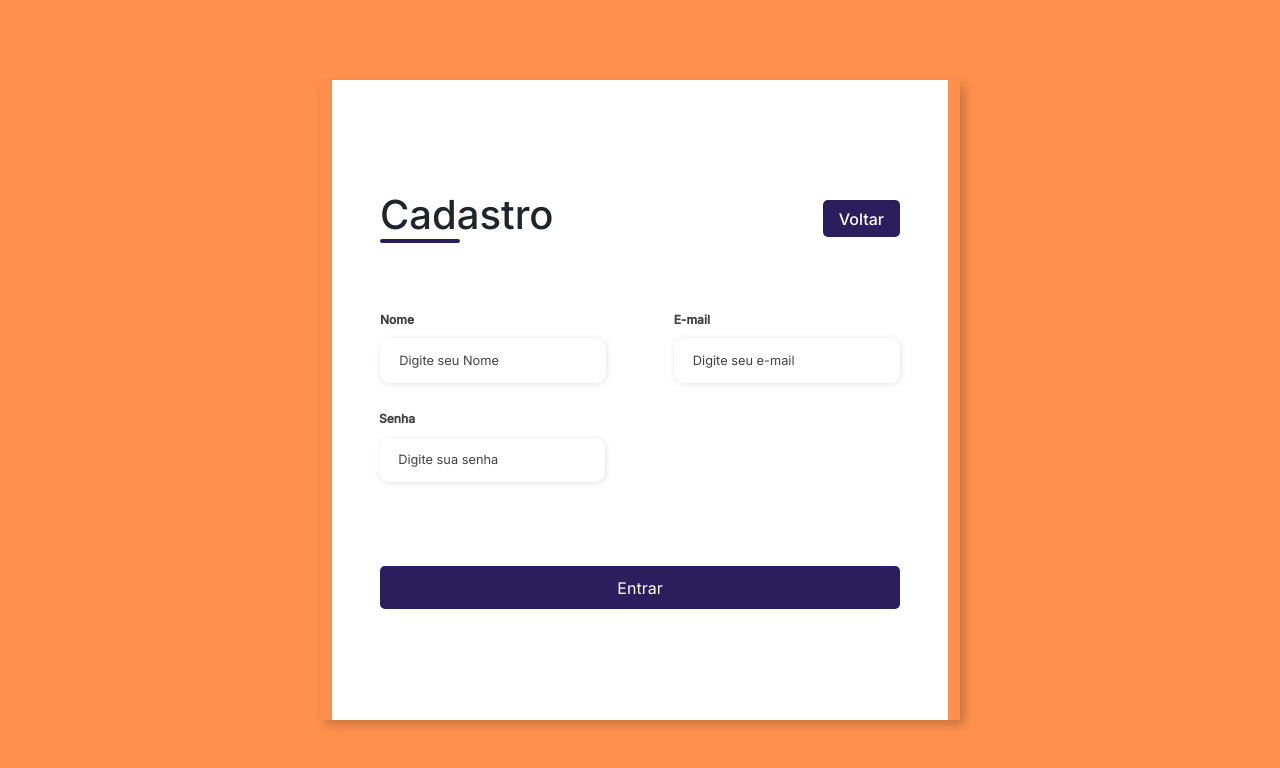
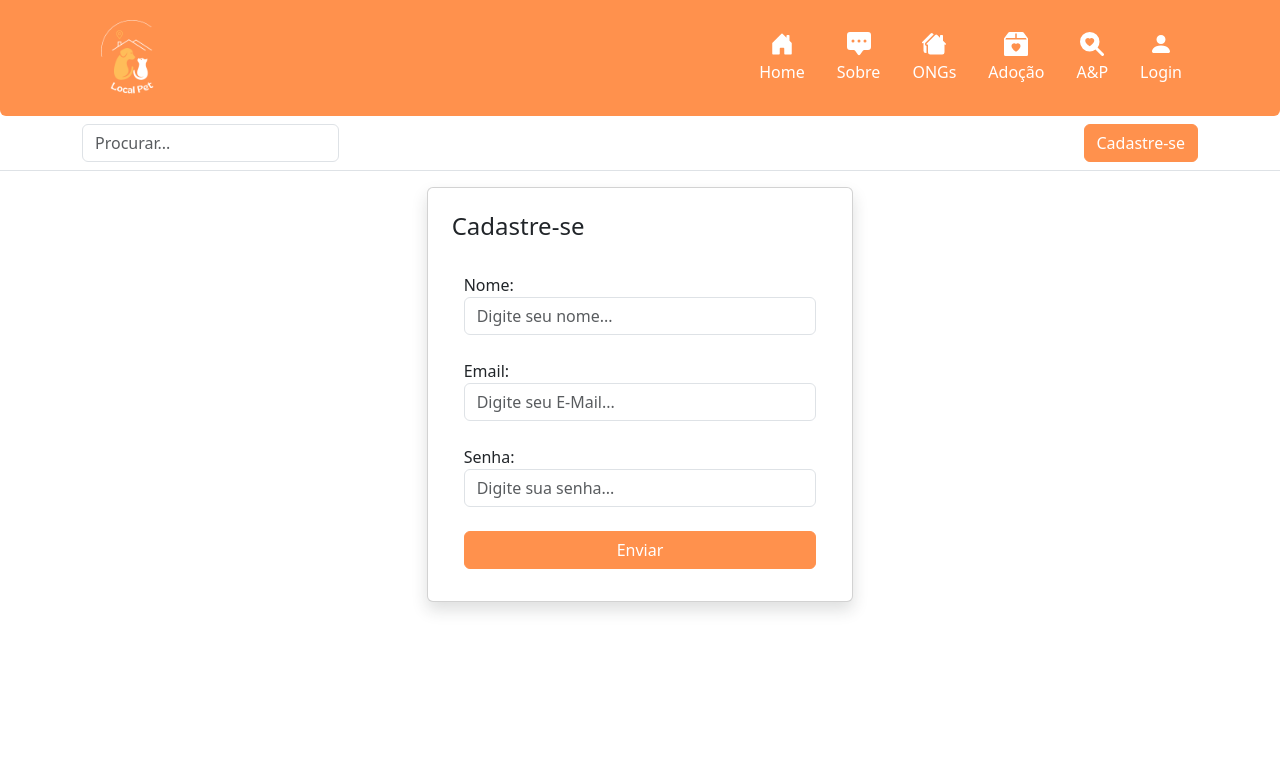
Before and after one commit to ellen-vieira/LocalPet, a PHP site: page /LocalPet/usuarios_insere.php in a window 1280 px wide. Shown: the top 768 px of the page. Run offline with PHP 8.4, Linux system fonts and the light colour scheme; some libraries are stand-ins or nearby versions.

Commit message:
Mudanças

```diff
--- a/usuarios_insere.php
+++ b/usuarios_insere.php
@@ -1,76 +1,72 @@
 <?php
-// Incluir o arquivo e fazer a conexão
+// INCLUIR  O ARQUIVO E FAZER A CONEXÃO
 include('conn/connect.php');
 
 if ($_POST) {
 
-    // Receber os dados do formulário
-    // Organizar os campos na mesma ordem
+    // RECEBER OS DADOS DO FORMULÁRIO
+    // ORGANIZAR OS CAMPOS NA MESMA ORDEM
     $nome = $_POST['nome'];
     $email = $_POST['email'];
     $senha = $_POST['senha'];
 
-    // Consulta SQL para inserção de dados
+    // CONSULTA SQL PARA INSERÇÃO DE DADOS
     $insertSQL = "INSERT INTO usuarios
                     ( nome, email, senha)
                     VALUES
                     ('$nome', '$email' , '$senha')
                     ";
+                    var_dump($insertSQL);
     $resultado = $conn->query($insertSQL);
 }
 ?>
 <!DOCTYPE html>
-<html lang="pt-br">
+<html lang="pt-BR">
 
 <head>
     <meta charset="UTF-8">
     <meta name="viewport" content="width=device-width, initial-scale=1.0">
+    <title></title>
+    <!-- LINKS BOOTSTRAP -->
+    <link href="https://cdn.jsdelivr.net/npm/bootstrap@5.0.1/dist/css/bootstrap.min.css" rel="stylesheet" integrity="sha384-+0n0xVW2eSR5OomGNYDnhzAbDsOXxcvSN1TPprVMTNDbiYZCxYbOOl7+AMvyTG2x" crossorigin="anonymous">
+    <link rel="stylesheet" href="https://cdn.jsdelivr.net/npm/bootstrap-icons@1.5.0/font/bootstrap-icons.css">
     <link rel="stylesheet" href="css/bootstrap.css">
-    <link rel="stylesheet" href="css/style.css">
-    <title>Cadastro</title>
 </head>
-
-<body>
-    <!-- DIV IMAGEM -->
+<?php include 'header.php'; ?>
+<div>
+    <section class="d-flex justify-content-center align-items-center">
+        <div class="card shadow col-xs-12 col-sm-6 col-md-6 col-lg-4   p-4">
+            <div class="mb-4 d-flex justify-content-start align-items-center">
+                <h4>Cadastre-se</h4>
+            </div>
             <div class="container">
-        <div class="form-image">
-            <img src="images/Usuario.png" alt="">
-        </div>
-        <div class="form">
-            <form action="#" method="POST">
-                <div class="form-header">
-                    <!-- TITULO -->
-                    <div class="title">
-                        <h1>Cadastro</h1>
-                    </div>
-                    <!-- BOTÃO VOLTAR -->
-                    <div class="login-button">
-                        <button><a href="home.php">Voltar</a></button>
+                <form id="cadastro">
+                    <!-- NOME -->
+                    <div class="mb-4">
+                        <div>
+                            <label for="nome">Nome:</label>
+                            <input id="nome" type="text" name="nome"  class="form-control" placeholder="Digite seu nome..." required>
                         </div>
                     </div>
-                <!-- INPUTS -->
-                <div class="input-group">
-                    <div class="input-box">
-                        <label for="Nome">Nome</label>
-                        <input id="nome" type="text" name="nome" placeholder="Digite seu Nome" required>
+                    <!-- EMAIL -->
+                    <div class="mb-4">
+                        <label for="email">Email:</label>
+                        <input id="email" type="email" name="email" class="form-control" placeholder="Digite seu E-Mail..." required>
                     </div>
-                    <div class="input-box">
-                        <label for="email">E-mail</label>
-                        <input id="email" type="email" name="email" placeholder="Digite seu e-mail" required>
+                    <!-- SENHA -->
+                    <div class="mb-4">
+                        <label for="senha">Senha:</label>
+                        <input id="senha" type="password" name="senha" class="form-control"   placeholder="Digite sua senha..." required>
                     </div>
-                    <div class="input-box">
-                        <label for="senha">Senha</label>
-                        <input id="senha" type="password" name="senha" placeholder="Digite sua senha" required>
-                    </div>
-                </div>
-
-                <div class="continue-button">
-                    <button type="submit" class="btn btn-danger btn-block">Entrar</button>
+                    <!-- BOTÃO -->
+                    <div class="mb-2">
+                        <button type="submit" id="enviar" class="col-12 btn btn-danger justify-content-between ">
+                            <span>Enviar</span>
+                        </button>
                     </div>
                 </form>
             </div>
         </div>
-
-</body>
-
+    </section>
+</div>
 </html>
```
Also changed, not shown: ongs_insere.php (added, +94 -0 lines). Lines whose indentation alone changed are shown as unchanged.
